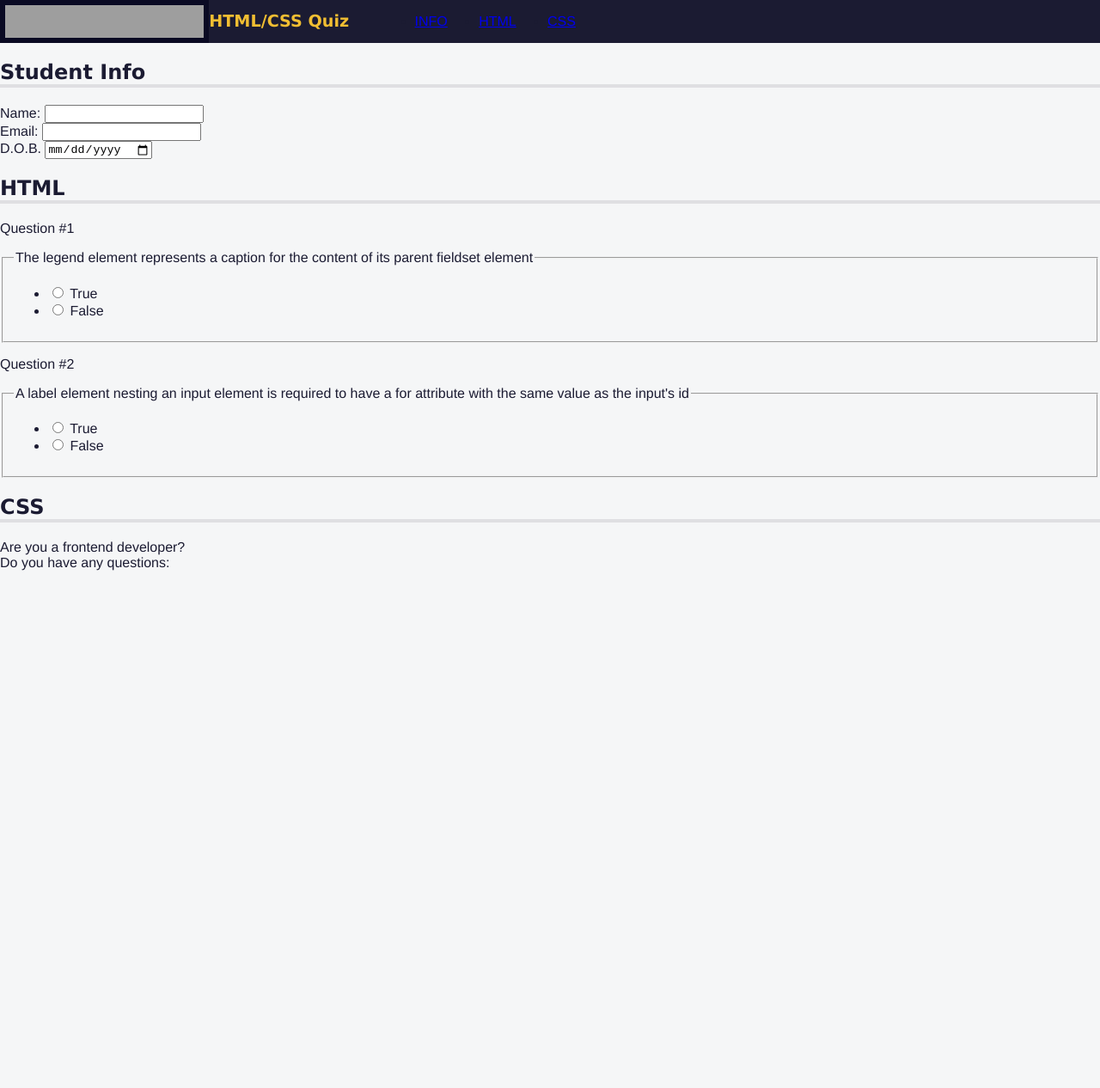
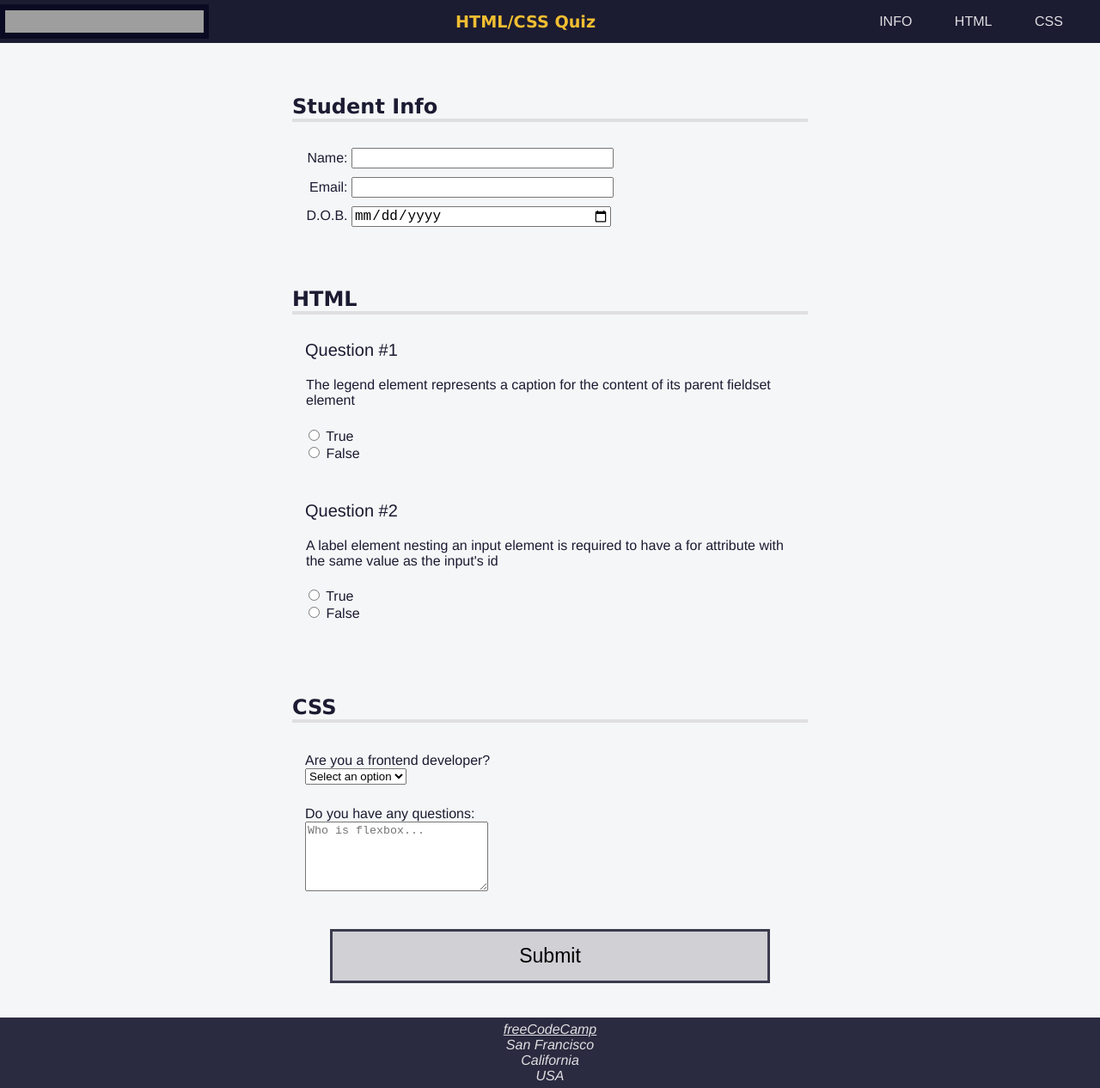
Before and after one commit to ViniciusSaggioratto/Treinando-Commits-CodeAcademy, a plain HTML site: page index.html in a window 1280 px wide. Shown: the whole page at 86% size. Before the commit the page ends 800 px from the top, so only its background shows below. Drawn offline with Linux system fonts and the light colour scheme; grey boxes are pictures that could not be loaded.

Commit message:
projeto-acessibilidade-html-finalizado

```diff
--- a/index.html
+++ b/index.html
@@ -89,19 +89,33 @@
           <h2 id="css-questions">CSS</h2>
           <div class="formrow">
             <div class="question-block">
-              <label>Are you a frontend developer?</label>
+              <label for="customer">Are you a frontend developer?</label>
             </div>
             <div class="answer">
-
+              <select name="customer" id="customer" required>
+                <option value="">Select an option</option>
+                <option value="yes">Yes</option>
+                <option value="no">No</option>
+              </select>
             </div>
             <div class="question-block">
-              <label>Do you have any questions:</label>
+              <label for="css-questions">Do you have any questions:</label>
             </div>
             <div class="answer">
+              <textarea id="css-questions" name="css-questions" rows="5" cols="24" placeholder="Who is flexbox..."></textarea>
             </div>
           </div>
         </section>
+        <button type="submit">Submit</button>
       </form>
     </main>
+    <footer>
+      <address>
+        <a href="https://freecodecamp.org">freeCodeCamp</a><br />
+        San Francisco<br />
+        California<br />
+        USA
+      </address>
+    </footer>
   </body>
 </html>
--- a/styles.css
+++ b/styles.css
@@ -1,3 +1,9 @@
+@media (prefers-reduced-motion: no-preference) {
+  * {
+    scroll-behavior: smooth;
+  }
+}
+
 body {
   background: #f5f6f7;
 	color: #1b1b32;
@@ -10,6 +16,10 @@ body {
 	height: 50px;
 	background-color: #1b1b32;
 	display: flex;
+  justify-content: space-between;
+  align-items: center;
+  position: fixed;
+  top: 0;
 }
 
 #logo {
@@ -22,6 +32,7 @@ body {
 h1 {
   color: #f1be32;
 	font-size: min(5vw, 1.2em);
+  text-align: center;
 }
 
 nav {
@@ -33,6 +44,39 @@ body {
 nav > ul {
   display: flex;
 	justify-content: space-evenly;
+  flex-wrap: wrap;
+	align-items: center;
+	padding-inline-start: 0;
+	margin-block: 0;
+	height: 100%;
+}
+
+nav > ul > li {
+  color: #dfdfe2;
+  margin: 0 0.2rem;
+	padding: 0.2rem;
+	display: block;
+}
+
+nav > ul > li:hover {
+  background-color: #dfdfe2;
+  color: #1b1b32;
+  cursor: pointer;
+}
+
+li > a {
+  color: inherit;
+  text-decoration: none;
+}
+
+main {
+  padding-top: 50px;
+}
+
+section {
+  width: 80%;
+  margin: 0 auto 10px auto;
+  max-width: 600px;
 }
 
 h1,
@@ -42,6 +86,90 @@ body {
 
 h2 {
   border-bottom: 4px solid #dfdfe2;
+  margin-top: 0px;
+  padding-top: 60px;
+}
+
+.info {
+  padding: 10px 0 0 5px;
+}
+
+.formrow {
+  margin-top: 30px;
+	padding: 0px 15px;
+}
+
+input {
+  font-size: 16px;
+}
+
+.info label, .info input {
+  display: inline-block;
+  text-align: right;
+}
+
+.info input {
+  width: 50%;
+  text-align: left;
+}
+
+.info label {
+  width: 10%;
+  min-width: 55px;
+}
+
+.question-block {
+  text-align: left;
+	display: block;
+	width: 100%;
+	margin-top: 20px;
+	padding-top: 5px;
+}
+
+p {
+  margin-top: 5px;
+  padding-left: 15px;
+  font-size: 20px;
+}
+
+p::before {
+  content: "Question #";
+}
+
+.question {
+  border: none;
+  padding-bottom: 0;
+}
+
+.answers-list {
+  list-style: none;
+  padding: 0;
+}
+
+button {
+	display: block;
+	margin: 40px auto;
+	width: 40%;
+	padding: 15px;
+	font-size: 23px;
+	background: #d0d0d5;
+	border: 3px solid #3b3b4f;
+}
+
+footer {
+	background-color: #2a2a40;
+	display: flex;
+	justify-content: center;
+}
+
+footer,
+footer a {
+  color: #dfdfe2;
+}
+
+address {
+  text-align: center;
+  padding: 0.3em;
 }
 
 .sr-only {
@@ -55,7 +183,3 @@ body {
 	white-space: nowrap;
 	border: 0;
 }
-
-  p::before{
-    content: "Question #"
-  }
```
Lines whose indentation alone changed are shown as unchanged.
